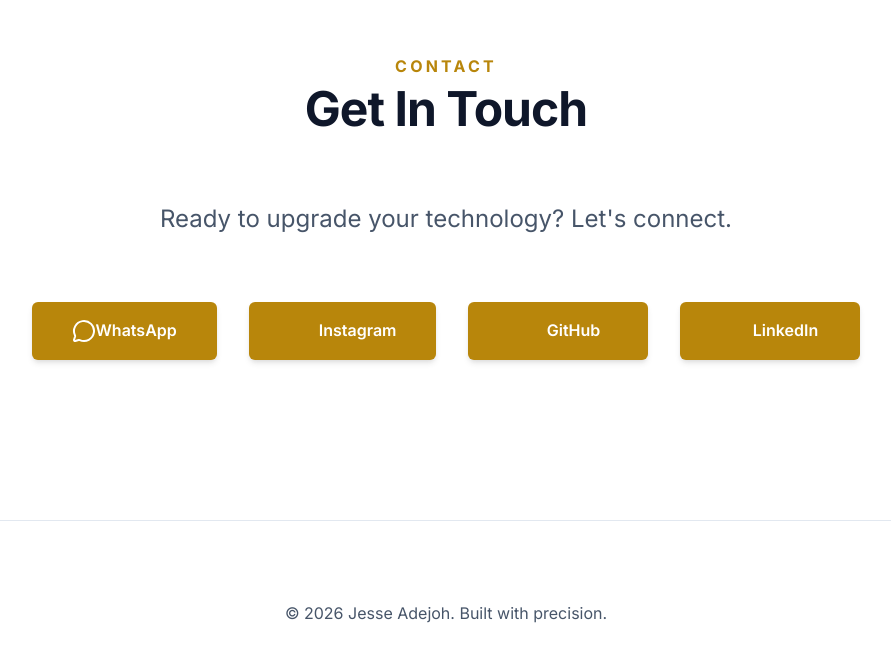
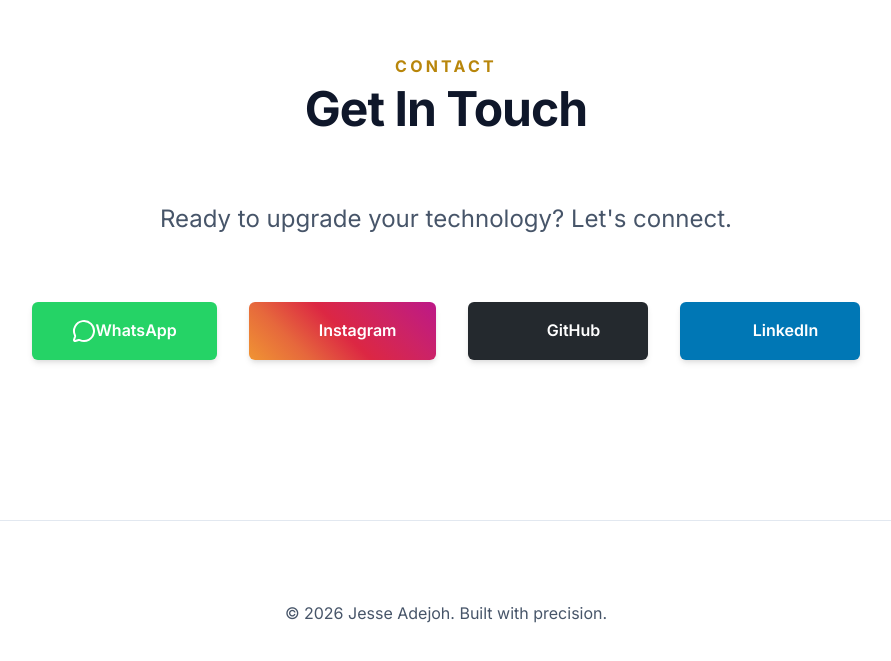
Before and after one commit to Jesseee9/jesse-portfolio, a plain HTML site: page index.html in a window 1280 px wide. Shown: the part 4400-5061 px from the top of the page, without its empty margins (194-1085 px from the left). Drawn offline with nearby package versions, Linux system fonts and the light colour scheme.

Commit message:
Update contact buttons to use official brand colors

```diff
--- a/index.html
+++ b/index.html
@@ -128,16 +128,16 @@
             <h2 class="section-title reveal"><span>Contact</span>Get In Touch</h2>
             <p class="contact-intro reveal">Ready to upgrade your technology? Let's connect.</p>
             <div class="contact-links reveal">
-                <a href="https://wa.me/447563990697" class="btn btn-contact" target="_blank">
+                <a href="https://wa.me/447563990697" class="btn btn-contact whatsapp" target="_blank">
                     <i data-lucide="message-circle"></i> WhatsApp
                 </a>
-                <a href="https://www.instagram.com/jesse_adejoh.9" class="btn btn-contact" target="_blank">
+                <a href="https://www.instagram.com/jesse_adejoh.9" class="btn btn-contact instagram" target="_blank">
                     <i data-lucide="instagram"></i> Instagram
                 </a>
-                <a href="https://github.com/Jesseee9" class="btn btn-contact" target="_blank">
+                <a href="https://github.com/Jesseee9" class="btn btn-contact github" target="_blank">
                     <i data-lucide="github"></i> GitHub
                 </a>
-                <a href="https://linkedin.com/in/jesseadejoh" class="btn btn-contact" target="_blank">
+                <a href="https://linkedin.com/in/jesseadejoh" class="btn btn-contact linkedin" target="_blank">
                     <i data-lucide="linkedin"></i> LinkedIn
                 </a>
             </div>
--- a/style.css
+++ b/style.css
@@ -378,18 +378,23 @@
 }
 
 .btn-contact {
-    background-color: var(--accent-gold);
     color: white;
     min-width: 180px;
     justify-content: center;
     box-shadow: var(--shadow-md);
+    border: none;
 }
 
 .btn-contact:hover {
-    background-color: #a67c00;
     transform: translateY(-3px);
-    box-shadow: 0 10px 20px -10px var(--accent-gold);
+    box-shadow: var(--shadow-lg);
+    filter: brightness(1.1);
 }
+
+.btn-contact.whatsapp { background-color: #25D366; }
+.btn-contact.instagram { background: linear-gradient(45deg, #f09433 0%, #e6683c 25%, #dc2743 50%, #cc2366 75%, #bc1888 100%); }
+.btn-contact.github { background-color: #24292e; }
+.btn-contact.linkedin { background-color: #0077B5; }
 
 .btn-contact i {
     margin-right: 10px;
```
